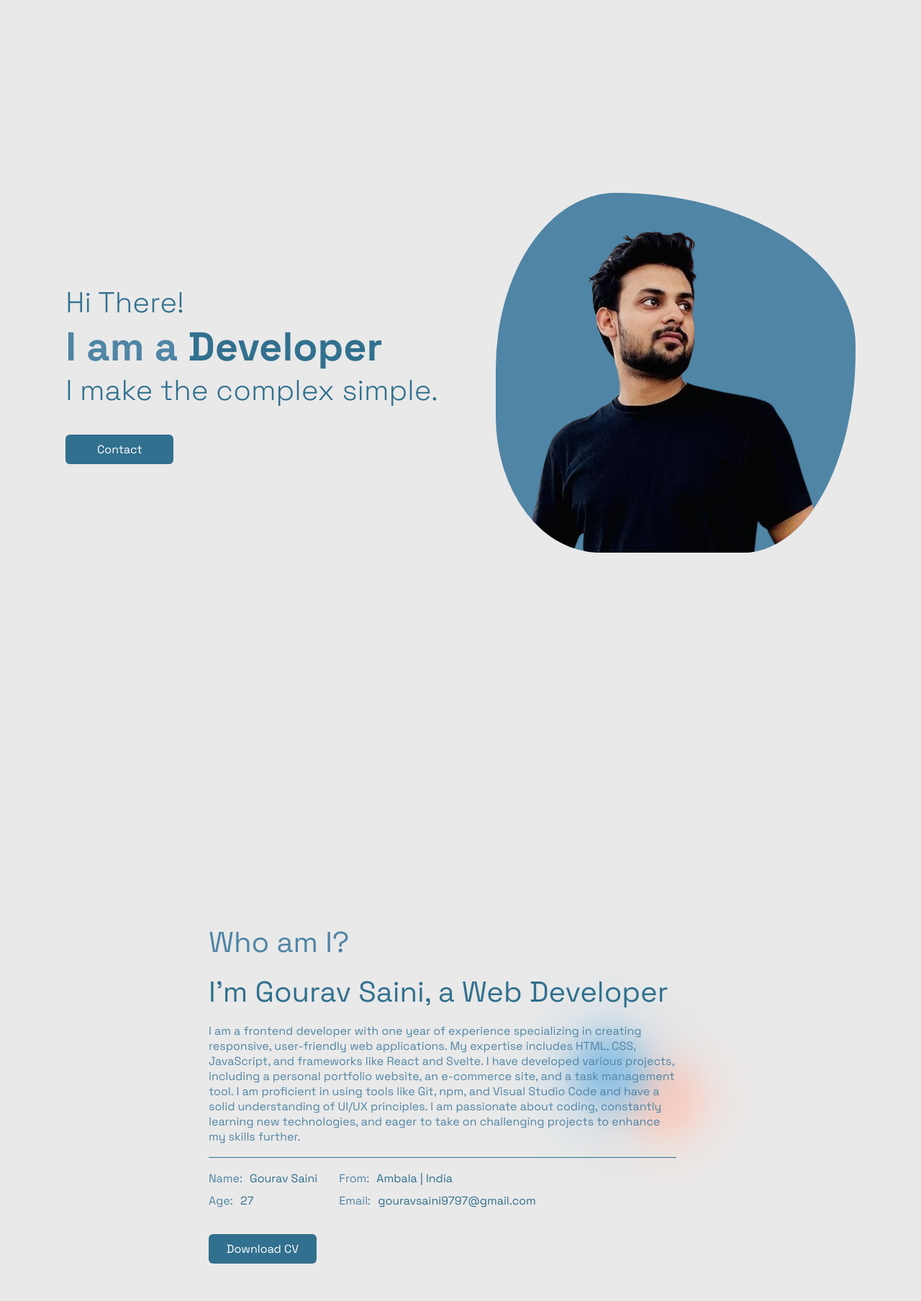
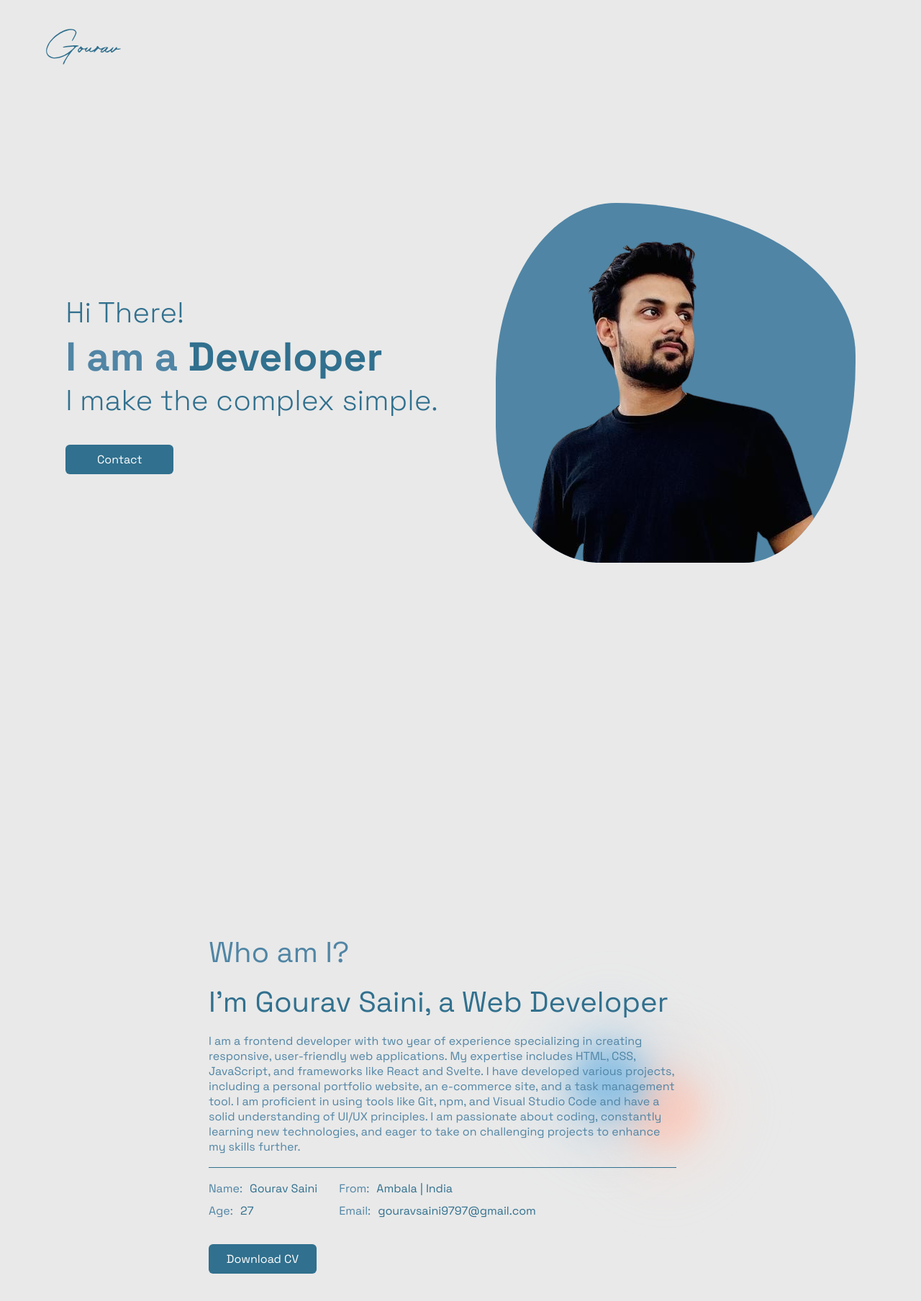
Before and after one commit to grv-saini-20/Porfolio-Website, a React (Vite) app: page / in a window 1280 px wide. Shown: the top 1808 px of the page at 72% size. Built offline with nearby package versions, Linux system fonts and the light colour scheme.

Commit message:
fix: logo

```diff
--- a/src/App.scss
+++ b/src/App.scss
@@ -3,7 +3,6 @@
   max-inline-size: 1280px;
   inline-size: 90vw;
   margin-inline: auto;
-  padding-block: 5rem;
   // overflow-y: scroll;
   // scroll-snap-type: y mandatory;
   scrollbar-width: 0;
@@ -12,6 +11,9 @@
   }
   &::-webkit-scrollbar {
     display: none;
+  }
+  &>.nav-bar{
+    margin-block-start: 40px;
   }
   & > .about {
     // scroll-snap-align: start;
--- a/src/App.tsx
+++ b/src/App.tsx
@@ -27,6 +27,7 @@ import Artekk from "./assets/ProjectCard/Artekk.png";
 import Dwc from "./assets/ProjectCard/Dwc.png";
 import { useRef, useState } from "react";
 import Abstract from "./components/project/Abstract/Abstract";
+import logo from "./assets/HeroCard/Logo.svg";
 
 let skills = [
   { iconSrc: React, skill: "React" },
@@ -74,7 +75,10 @@ function App() {
 
   return (
     <main className="main">
-      <section className="about">
+      <nav className="nav-bar">
+      <img src={logo} alt="logo" height="50px"/>
+      </nav>
+      <section className="about" data-label="hero">
         <HeroCard
           heroTitleOne="Hi There!"
           heroTitleTwo="I am a"
@@ -84,12 +88,12 @@ function App() {
           specialHeading="Developer"
         />
       </section>
-      <section className="about-me">
+      <section className="about-me" data-label="about">
         <AboutCard
           imgSrc={Me2}
           heading="Who am I?"
           aboutMe="I'm Gourav Saini, a Web Developer"
-          description="I am a frontend developer with one year of experience specializing in creating responsive, user-friendly web applications. My expertise includes HTML, CSS, JavaScript, and frameworks like React and Svelte. I have developed various projects, including a personal portfolio website, an e-commerce site, and a task management tool. I am proficient in using tools like Git, npm, and Visual Studio Code and have a solid understanding of UI/UX principles. I am passionate about coding, constantly learning new technologies, and eager to take on challenging projects to enhance my skills further."
+          description="I am a frontend developer with two year of experience specializing in creating responsive, user-friendly web applications. My expertise includes HTML, CSS, JavaScript, and frameworks like React and Svelte. I have developed various projects, including a personal portfolio website, an e-commerce site, and a task management tool. I am proficient in using tools like Git, npm, and Visual Studio Code and have a solid understanding of UI/UX principles. I am passionate about coding, constantly learning new technologies, and eager to take on challenging projects to enhance my skills further."
           namelabel="Name:"
           name="Gourav Saini"
           ageLabel="Age:"
@@ -125,7 +129,7 @@ function App() {
           </div>
         </div>
       </section>
-      <section className="my-works">
+      <section className="my-works" data-label="work">
         <div className="container">
           <h1 className="section-heading">
             <Typography
@@ -170,7 +174,7 @@ function App() {
           </div>
         </div>
       </section>
-      <section className="contact">
+      <section className="contact" data-label="contact">
         <div className="container">
           <h1 className="section-heading">
             <Typography
```
Also changed, not shown: src/assets/HeroCard/Logo.svg (added).
